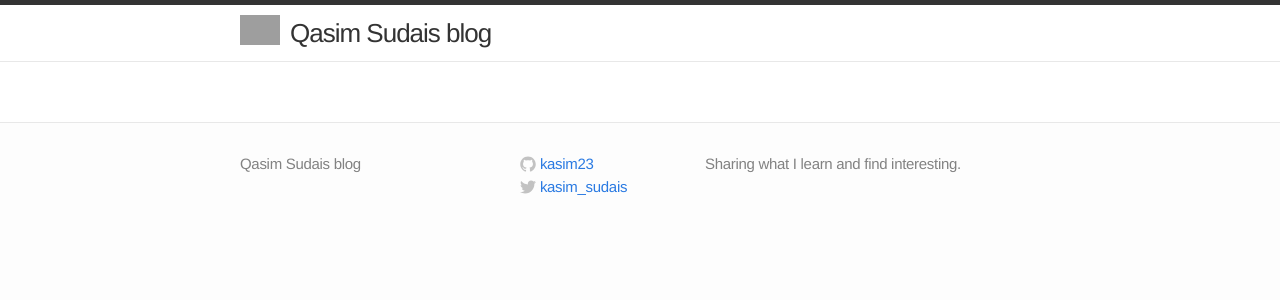
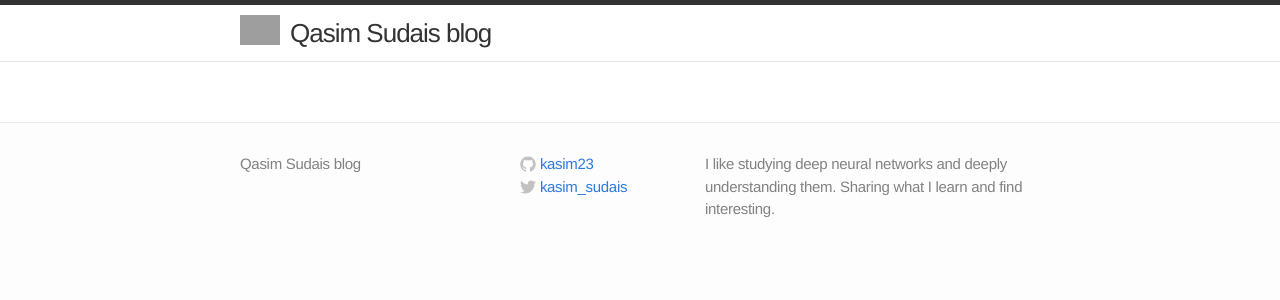
Before and after one commit to kasim23/kasim23.github.io, a Jekyll site: the page built from index.html, in a window 1280 px wide. Shown: the top 300 px of the page. Built offline with Jekyll 4.4.1, drawn with Linux system fonts in a browser that asks for light colours; grey boxes are pictures that could not be loaded.

Commit message:
description updated

```diff
--- a/_config.yml
+++ b/_config.yml
@@ -1,7 +1,7 @@
 # Site settings
 title: Qasim Sudais blog
 email:
-description: "Sharing what I learn and find interesting."
+description: "I like studying deep neural networks and deeply understanding them. Sharing what I learn and find interesting."
 baseurl: ""
 url: "http://sudais.github.io"
 twitter_username: kasim_sudais
```
